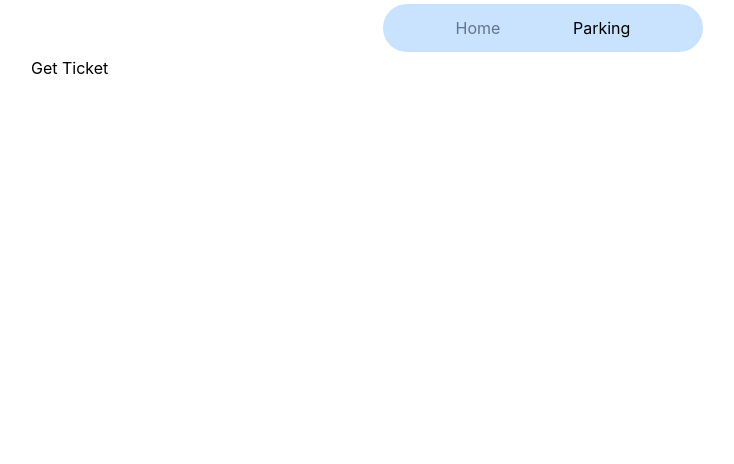
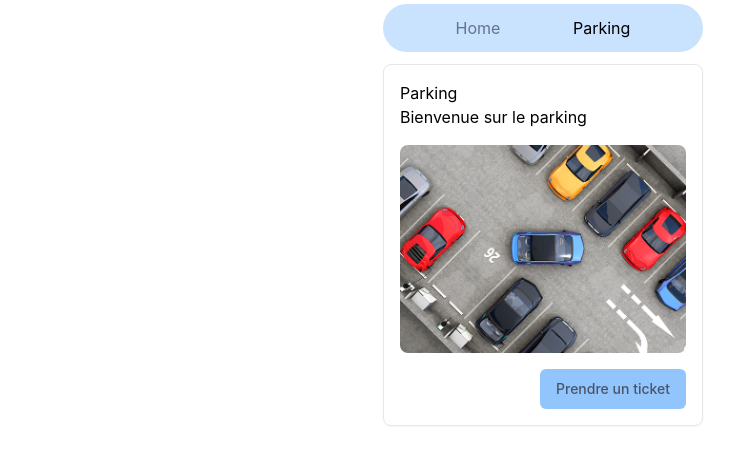
Before and after one commit to gautchap/gestion-parking, a React (Vite) app in the folder apps/web/: page / in a window 1280 px wide. Shown: the top 464 px of the page, without its empty margins (97-831 px from the left). Built offline with nearby package versions, Linux system fonts and the light colour scheme; no server answers.

Commit message:
web:refactor: add button component and change style

```diff
--- /dev/null
+++ b/apps/web/src/components/button.tsx
@@ -0,0 +1,16 @@
+import type { ButtonHTMLAttributes, ReactNode } from "react";
+
+type ButtonProps = {
+    children: ReactNode;
+} & ButtonHTMLAttributes<HTMLButtonElement>;
+
+export default function Button({ children, ...props }: ButtonProps) {
+    return (
+        <button
+            {...props}
+            className="inline-flex h-10 items-center justify-center whitespace-nowrap rounded-md bg-blue-300 px-4 py-2 text-sm font-medium text-slate-600 transition-colors hover:bg-blue-300/80 hover:text-slate-600/80 focus-visible:outline-none"
+        >
+            {children}
+        </button>
+    );
+}
--- a/apps/web/src/components/place.tsx
+++ b/apps/web/src/components/place.tsx
@@ -8,14 +8,19 @@ type PlaceProps = {
 export default function Place({ place, ticket }: PlaceProps) {
     return (
         <tr
-            key={place.id}
-            className="relative my-2 flex h-28 w-14 items-end justify-center border-x border-t border-black before:absolute before:bottom-0 before:right-0 before:h-px before:w-3 before:bg-black before:content-[''] after:absolute after:bottom-0 after:left-0 after:h-px after:w-3 after:bg-black after:content-['']"
+            className={`relative my-2 flex h-28 w-14 items-end justify-center border-x border-t border-black bg-gradient-to-b from-transparent from-30% ${
+                place.free ? "to-green-600/5" : ticket?.ticketId === place.ticket ? "to-blue-600/5" : "to-red-600/5"
+            }  before:absolute before:bottom-0 before:right-0 before:h-px before:w-3 before:bg-black before:content-[''] after:absolute after:bottom-0 after:left-0 after:h-px after:w-3 after:bg-black after:content-['']`}
         >
             <td
                 className={`font-bold ${
                     place.free ? "text-green-600" : ticket?.ticketId === place.ticket ? "text-blue-600" : "text-red-600"
                 }`}
             >
+                {place.free ? null : (
+                    <img className="absolute inset-x-0 top-[20%] aspect-square" src="/car.webp" alt="car" />
+                )}
+
                 {place.id}
             </td>
         </tr>
--- a/apps/web/src/pages/home.tsx
+++ b/apps/web/src/pages/home.tsx
@@ -2,6 +2,8 @@ import type { Ticket } from "@repo/schemas/index";
 import { addTicket, removeTicket } from "../reducer/ticketSlice";
 import { useAppDispatch, useAppSelector } from "../hooks/redux-hooks";
 import { deleteTicket, getTicket } from "../services/ticket.service";
+import Place from "../components/place";
+import Button from "../components/button";
 
 export default function Home() {
     const ticket = useAppSelector((state) => state.ticket.value);
@@ -18,12 +20,35 @@ export default function Home() {
     };
 
     return (
-        <>
+        <div className="mx-auto my-3 flex flex-col space-y-2">
             {ticket ? (
-                <button onClick={() => _removeTicket(ticket)}>Delete Ticket</button>
+                <>
+                    <h1 className="text-center">Votre place</h1>
+                    <table className="border-collapse">
+                        <tbody className="flex flex-wrap justify-center">
+                            <Place
+                                place={{ id: ticket.placeId, ticket: ticket.ticketId, free: false }}
+                                ticket={ticket}
+                            />
+                        </tbody>
+                    </table>
+                    <div className="flex justify-center">
+                        <Button onClick={() => _removeTicket(ticket)}>Quitter le parking</Button>
+                    </div>
+                </>
             ) : (
-                <button onClick={getPlace}>Get Ticket</button>
+                <div className="mx-auto max-w-80 space-y-4 rounded-lg border p-4 shadow-sm">
+                    <div>
+                        <h1 className="text-left">Parking</h1>
+                        <p className="text-left">Bienvenue sur le parking</p>
+                    </div>
+                    <img className="mx-auto w-full rounded-lg" src="/parking.webp" alt="parking" />
+
+                    <div className="flex justify-end">
+                        <Button onClick={getPlace}>Prendre un ticket</Button>
+                    </div>
+                </div>
             )}
-        </>
+        </div>
     );
 }
```
